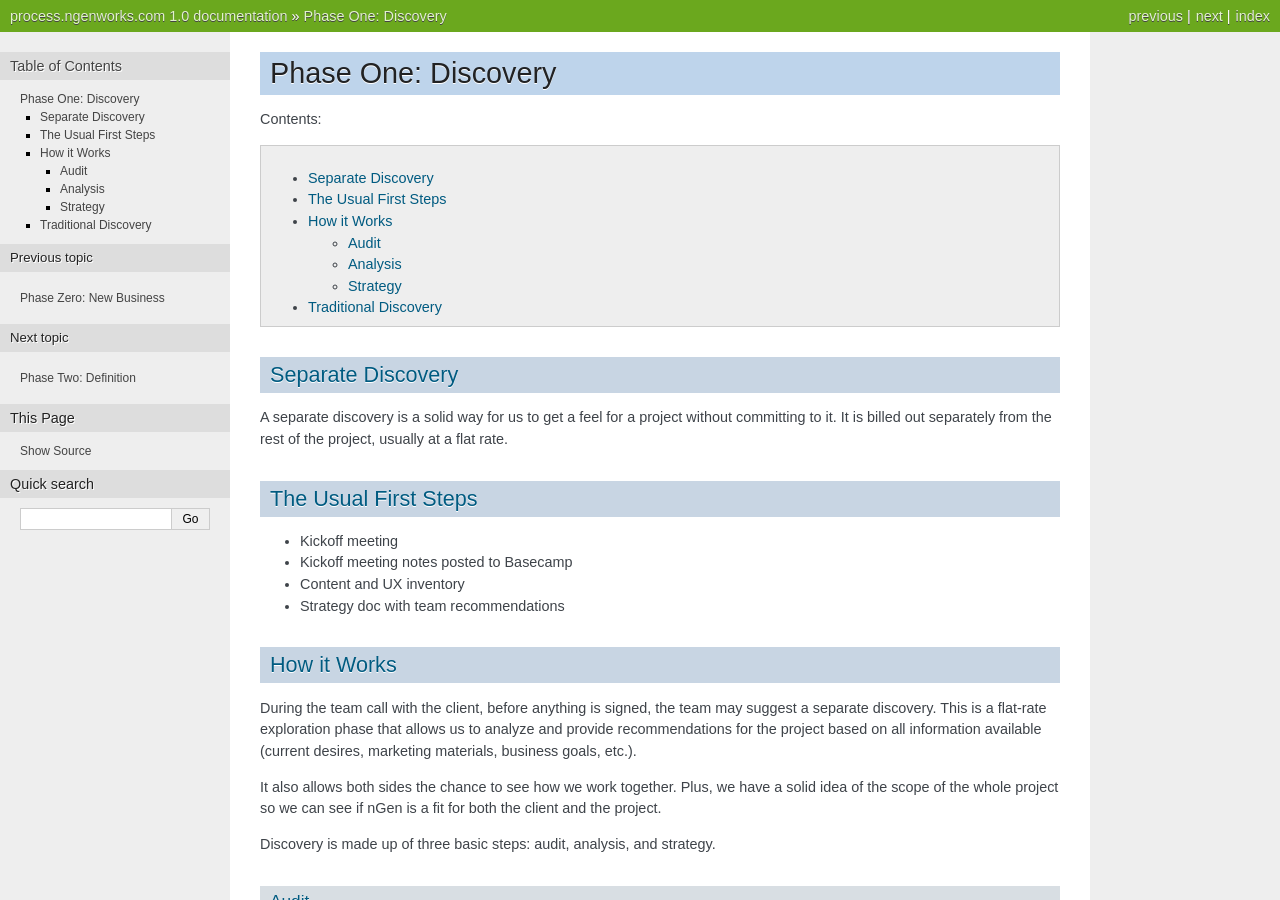
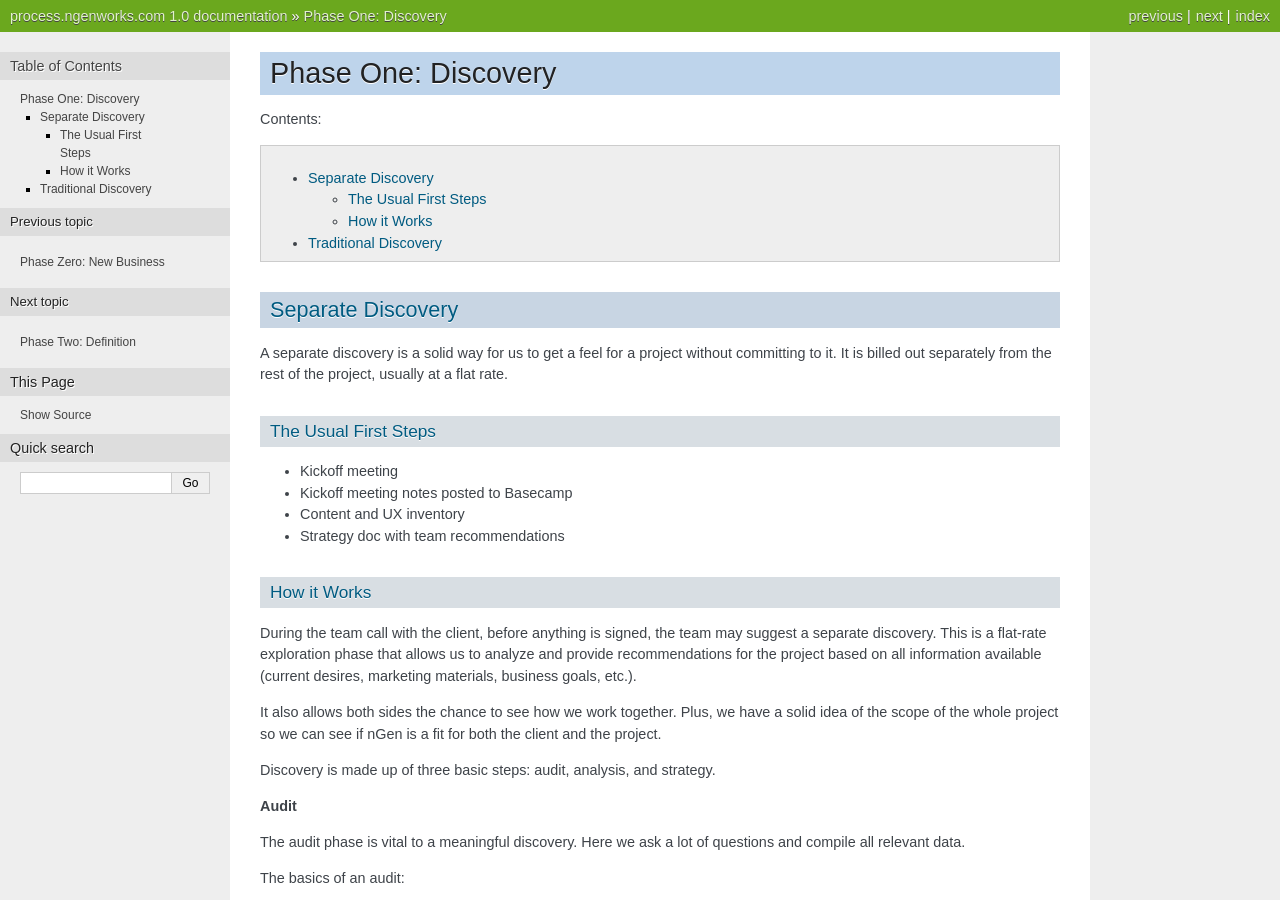
Before and after one commit to ngenworks/process.ngenworks.com, a Sphinx documentation site: the page built from docs/source/discovery.rst, in a window 1280 px wide and 900 px high. Built offline with Sphinx 7.4.7, drawn with Linux system fonts in a browser that asks for light colours.

Commit message:
Update discovery.rst

```diff
--- a/docs/source/discovery.rst
+++ b/docs/source/discovery.rst
@@ -15,18 +15,16 @@ Separate Discovery
 
 A separate discovery is a solid way for us to get a feel for a project without committing to it. It is billed out separately from the rest of the project, usually at a flat rate.
 
----------------------
 The Usual First Steps
----------------------
+^^^^^^^^^^^^^^^^^^^^^
 
 * Kickoff meeting
 * Kickoff meeting notes posted to Basecamp
 * Content and UX inventory
 * Strategy doc with team recommendations
 
-------------
 How it Works
-------------
+^^^^^^^^^^^^
 
 During the team call with the client, before anything is signed, the team may suggest a separate discovery. This is a flat-rate exploration phase that allows us to analyze and provide recommendations for the project based on all information available (current desires, marketing materials, business goals, etc.).
 
@@ -34,8 +32,7 @@ It also allows both sides the chance to see how we work together. Plus, we have
 
 Discovery is made up of three basic steps: audit, analysis, and strategy.
 
-Audit
-^^^^^
+**Audit**
 
 The audit phase is vital to a meaningful discovery. Here we ask a lot of questions and compile all relevant data.
 
@@ -55,10 +52,7 @@ The basics of an audit:
 * Developer: **Explore** what kind of hosting needs the client has based on the projected user traffic, server and security requirements, and budget
 * Developer: **Determine** whether the project will need to be set on a specific framework or CMS, existing platforms, or integration with other services
 
-
-
-Analysis
-^^^^^^^^
+**Analysis**
 
 After compiling our data, we need to organize it and create meaningful patterns.
 
@@ -68,9 +62,7 @@ What’s included in an analysis:
 * Conduct a competitive analysis of the above
 * Conduct user testing, whenever possible, to determine both the positives and the pitfalls of current product or service
 
-
-Strategy
-^^^^^^^^
+**Strategy**
 
 Once we’ve organized the information, it’s time to create a document outlining recommendations for how we plan to follow through.
 
```
